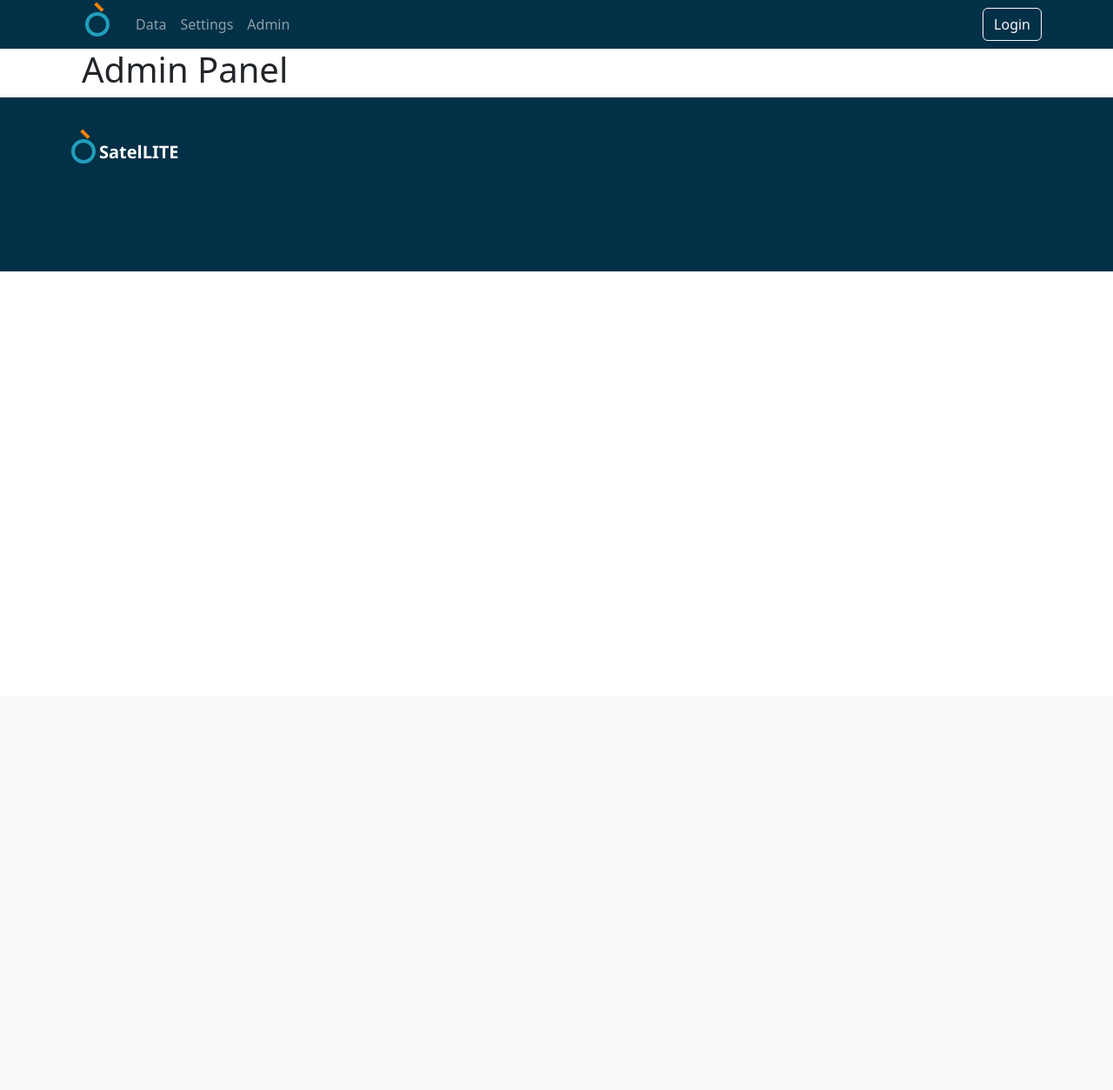
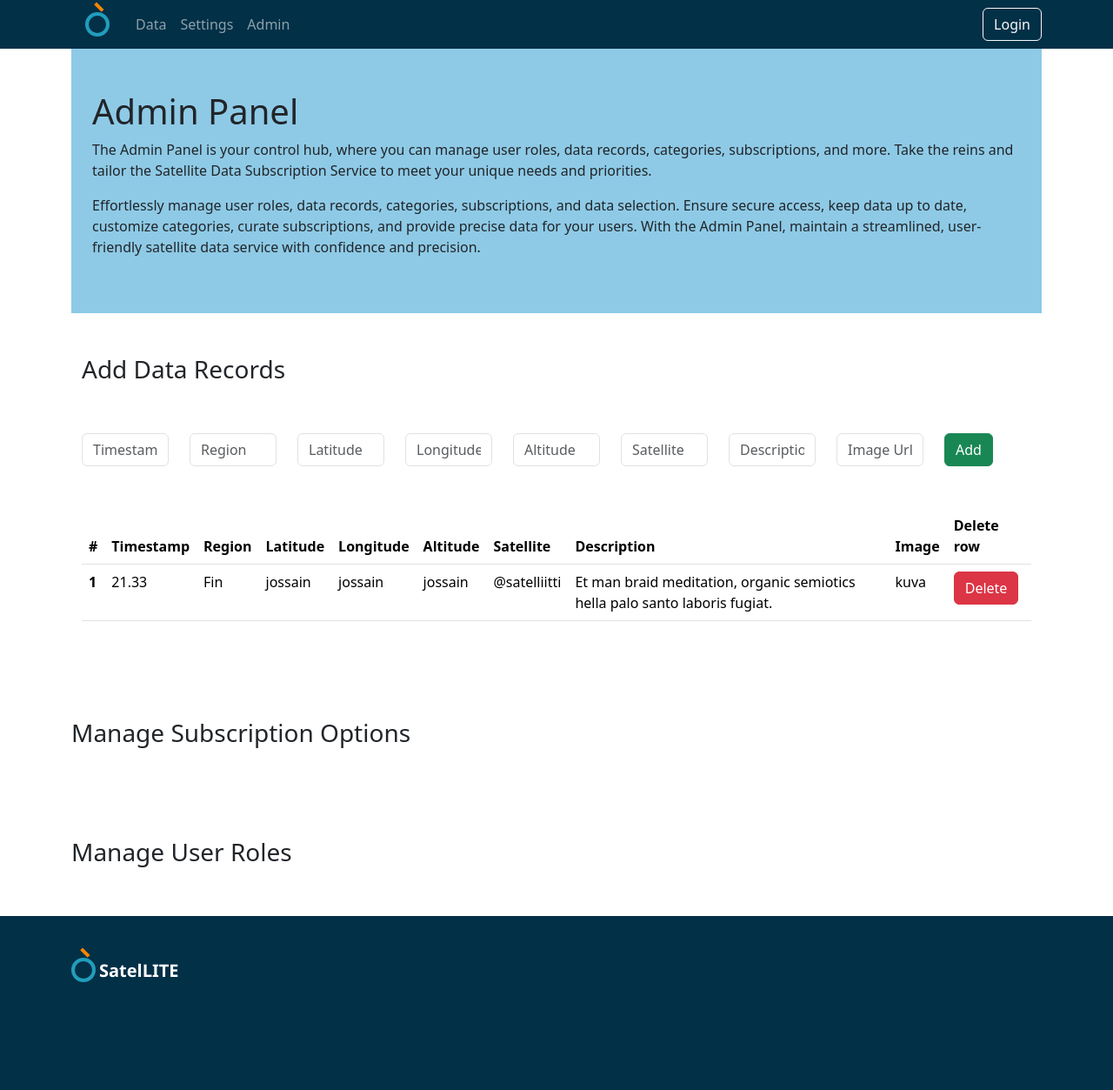
Before and after one commit to AlanenR/satellite-data-subscription-service, a Flask app: page /admin-panel in a window 1280 px wide. Shown: the whole page at 87% size. Before the commit the page ends 312 px from the top, so only its background shows below. Run offline with Flask 3, Linux system fonts and the light colour scheme.

Commit message:
Add placeholder text and some structure for admin panel

```diff
--- a/templates/admin-panel.html
+++ b/templates/admin-panel.html
@@ -1,9 +1,160 @@
-{% extends "layout_default.html" %} {% block title %}Admin Panel{% endblock %}
-{% block content %}
-<div class="container">
+{% extends "layout_default.html" %} {% block title %}SatelLITE - Admin{%
+endblock %} {% block content %}
+<div class="container-fluid bg-pale">
+<div class="container pt-5 pb-5">
   <div class="row">
     <div class="col-12">
       <h1>Admin Panel</h1>
+      <p>
+        The Admin Panel is your control hub, where you can manage user roles,
+        data records, categories, subscriptions, and more. Take the reins and
+        tailor the Satellite Data Subscription Service to meet your unique needs
+        and priorities.
+      </p>
+      <p>
+        Effortlessly manage user roles, data records, categories, subscriptions,
+        and data selection. Ensure secure access, keep data up to date,
+        customize categories, curate subscriptions, and provide precise data for
+        your users. With the Admin Panel, maintain a streamlined, user-friendly
+        satellite data service with confidence and precision.
+      </p>
+    </div>
+  </div>
+</div>
+</div>
+<div class="container pt-5 pb-5">
+  <div class="row">
+    <div class="col-12">
+      <h3>Add Data Records</h3>
+    </div>
+    <div class="col-12 pt-5 pb-5">
+        <div class="row">
+          <div class="col">
+            <input
+              type="text"
+              class="form-control"
+              name="timestamp"
+              placeholder="Timestamp"
+              aria-label="Timestamp"
+            />
+          </div>
+          <div class="col">
+            <input
+              type="text"
+              class="form-control"
+              name="region"
+              placeholder="Region"
+              aria-label="Region"
+            />
+          </div>
+          <div class="col">
+            <input
+              type="text"
+              class="form-control"
+              name="latitude"
+              placeholder="Latitude"
+              aria-label="Latitude"
+            />
+          </div>
+          <div class="col">
+            <input
+              type="text"
+              class="form-control"
+              placeholder="Longitude"
+              name="longitude"
+              aria-label="Longitude"
+            />
+          </div>
+          <div class="col">
+            <input
+              type="text"
+              class="form-control"
+              name="altitude"
+              placeholder="Altitude"
+              aria-label="Altitude"
+            />
+          </div>
+          <div class="col">
+            <input
+              type="text"
+              class="form-control"
+              name="satellite"
+              placeholder="Satellite"
+              aria-label="Satellite"
+            />
+          </div>
+          <div class="col">
+            <input
+              type="text"
+              class="form-control"
+              name="description"
+              placeholder="Description"
+              aria-label="Description"
+            />
+          </div>
+          <div class="col">
+            <input
+              type="text"
+              class="form-control"
+              name="image"
+              placeholder="Image Url"
+              aria-label="Image Url"
+            />
+          </div>
+          <div class="col">
+            <button type="button" class="btn btn-success">Add</button>
+          </div>
+        </div>
+      </div>
+      <div class="table-responsive">
+        <table class="table table-hover">
+          <thead>
+            <tr>
+              <th scope="col">#</th>
+              <th scope="col">Timestamp</th>
+              <th scope="col">Region</th>
+              <th scope="col">Latitude</th>
+              <th scope="col">Longitude</th>
+              <th scope="col">Altitude</th>
+              <th scope="col">Satellite</th>
+              <th scope="col">Description</th>
+              <th scope="col">Image</th>
+              <th scope="col">Delete row</th>
+            </tr>
+          </thead>
+          <tbody>
+            <tr>
+              <th scope="row">1</th>
+              <td>21.33</td>
+              <td>Fin</td>
+              <td>jossain</td>
+              <td>jossain</td>
+              <td>jossain</td>
+              <td>@satelliitti</td>
+              <td>
+                Et man braid meditation, organic semiotics hella palo santo
+                laboris fugiat.
+              </td>
+              <td>kuva</td>
+              <td><button type="button" class="btn btn-danger">Delete</button></td>
+            </tr>
+          </tbody>
+        </table>
+      </div>
+    </div>
+  </div>
+</div>
+<div class="container pt-5 pb-5">
+  <div class="row">
+    <div class="col-12">
+      <h3>Manage Subscription Options</h3>
+    </div>
+  </div>
+</div>
+<div class="container pt-5 pb-5">
+  <div class="row">
+    <div class="col-12">
+      <h3>Manage User Roles</h3>
     </div>
   </div>
 </div>
```
